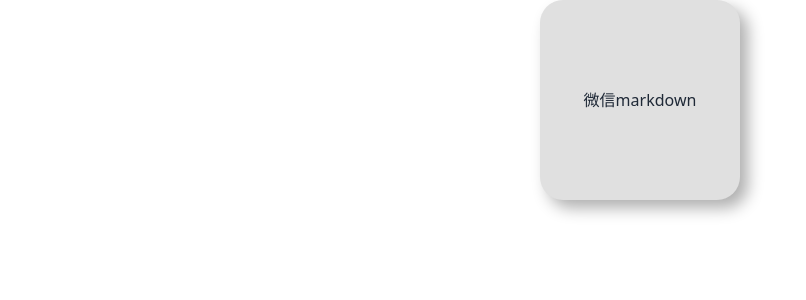
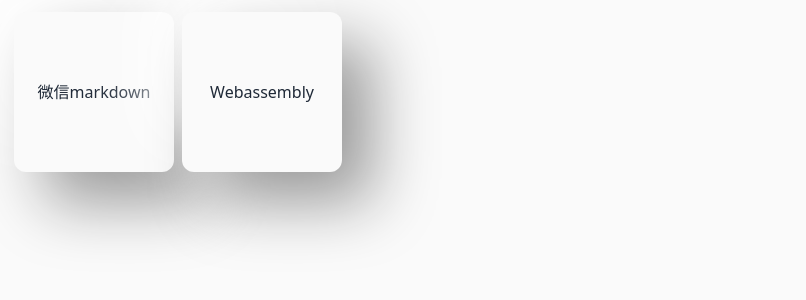
Before and after one commit to FanLu1994/Axiss_app, a Nuxt app: page / in a window 1280 px wide. Shown: the top 300 px of the page, without its empty margins (0-806 px from the left). Built offline with nearby package versions, Linux system fonts and the light colour scheme.

Commit message:
update:提交更新

```diff
--- a/assets/css/components/MenuItem.scss
+++ /dev/null
@@ -1,12 +0,0 @@
-.menu-item{
-  display: flex;
-  justify-content: center;
-  align-items: center;
-  cursor: pointer;
-  width: 200px;
-  height: 200px;
-  border-radius: 23px;
-  background: #e0e0e0;
-  box-shadow:  8px 8px 16px #afafaf,
-  -8px -8px 16px #ffffff;
-}
--- /dev/null
+++ b/assets/css/components/menu.scss
@@ -0,0 +1,21 @@
+.menu-page{
+  background: #fafafa;
+  height: 100vh;
+  display: flex;
+  padding: 10px 10px;
+
+  .menu-item{
+    display: flex;
+    justify-content: center;
+    align-items: center;
+    cursor: pointer;
+    width: 160px;
+    height: 160px;
+    border-radius: 12px;
+    background: #fafafa;
+    box-shadow:  31px 31px 63px #9b9b9b,
+    -31px -31px 63px #ffffff;
+    margin: 2px 4px;
+  }
+
+}
--- a/components/MenuItem.vue
+++ b/components/MenuItem.vue
@@ -22,6 +22,6 @@
 </script>
 
 <style scoped lang="scss">
-@import "@/assets/css/components/MenuItem.scss";
+
 
 </style>
--- a/constant/menus.js
+++ b/constant/menus.js
@@ -10,5 +10,9 @@
     {
         name:'微信markdown',
         url:'/md'
+    },
+    {
+        name:'Webassembly',
+        url:'/newPage'
     }
 ]
--- a/pages/index.vue
+++ b/pages/index.vue
@@ -1,5 +1,5 @@
 <template>
-  <div class="flex justify-center items-center ">
+  <div class="menu-page">
     <menu-item v-for="menuitem in menu" :name="menuitem.name" :url="menuitem.url">
     </menu-item>
   </div>
@@ -14,3 +14,6 @@
 
 const hello = ref("Hello world!")
 </script>
+<style scoped lang="scss">
+@import "@/assets/css/components/menu.scss";
+</style>
```
